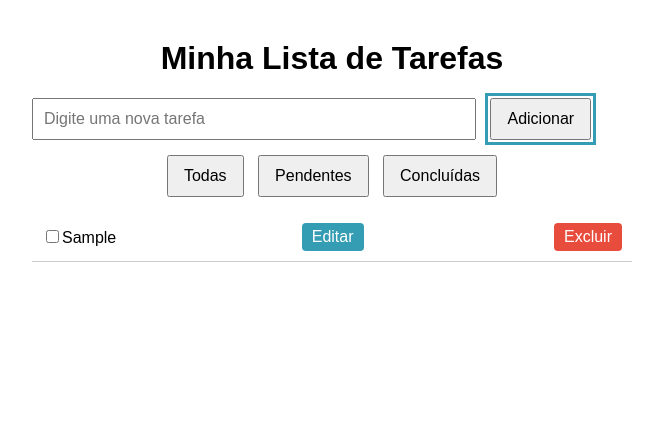
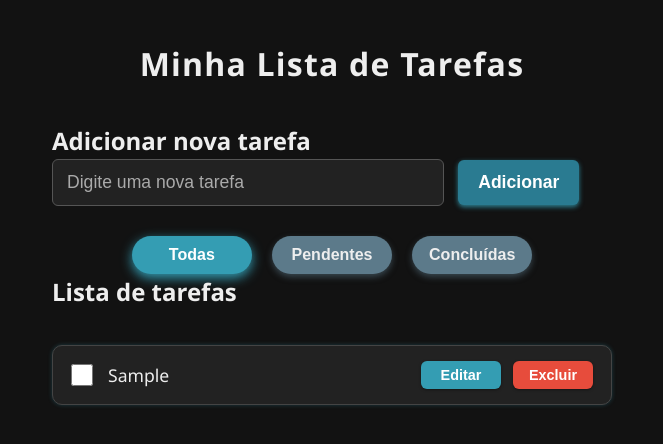
Before and after one commit to GustavoMimoso/Lista-De-Tarefas, a plain HTML site: page index.html in a window 1280 px wide. Both pictures are taken after typing "Sample" into the empty fields and a click on the button "Adicionar". Shown: the whole page, without its empty margins (308-971 px from the left). Drawn offline with Linux system fonts and the light colour scheme.

Commit message:
Versão final com fundo preto, acessibilidade e funcionalidades completas

```diff
--- a/index.html
+++ b/index.html
@@ -3,107 +3,226 @@
 <head>
   <meta charset="UTF-8" />
   <meta name="viewport" content="width=device-width, initial-scale=1" />
-  <title>Lista de Tarefas Acessível</title>
+  <title>Lista de Tarefas com Background Preto</title>
   <style>
+    /* Reset básico para margens e paddings */
+    * {
+      margin: 0;
+      padding: 0;
+      box-sizing: border-box;
+    }
+
     body {
-      font-family: Arial, sans-serif;
+      font-family: 'Segoe UI', Tahoma, Geneva, Verdana, sans-serif;
+      background: #121212; /* fundo preto escuro */
+      color: #eee;
       max-width: 600px;
       margin: 40px auto;
       padding: 0 20px;
+      line-height: 1.5;
     }
-    h1 {
+
+    header h1 {
+      text-align: center;
+      font-weight: 700;
+      color: #eee;
+      margin-bottom: 35px;
+      font-size: 2rem;
+      letter-spacing: 1.2px;
+    }
+
+    input#novaTarefa {
+      width: 70%;
+      padding: 12px 14px;
+      font-size: 1.1rem;
+      border: 1.8px solid #555;
+      border-radius: 6px;
+      background: #222;
+      color: #eee;
+      transition: border-color 0.3s ease;
+    }
+
+    input#novaTarefa::placeholder {
+      color: #aaa;
+    }
+
+    input#novaTarefa:focus {
+      border-color: #349db3;
+      outline: none;
+      box-shadow: 0 0 8px rgba(52, 157, 179, 0.7);
+      background: #2a2a2a;
+    }
+
+    button {
+      padding: 12px 20px;
+      font-size: 1.1rem;
+      border-radius: 6px;
+      border: none;
+      cursor: pointer;
+      transition: background-color 0.3s ease;
+      color: white;
+      background-color: #349db3;
+      margin-left: 10px;
+      font-weight: 600;
+      box-shadow: 0 2px 5px rgba(52, 157, 179, 0.8);
+    }
+
+    button:hover,
+    button:focus {
+      background-color: #2a7b91;
+    }
+
+    #filtros {
+      margin-top: 30px;
       text-align: center;
     }
-    #novaTarefa {
-      width: 70%;
-      padding: 10px;
-      font-size: 16px;
+
+    #filtros button {
+      width: 120px;
+      background-color: #5c7a8a;
+      margin: 0 8px;
+      font-size: 1rem;
+      padding: 10px 0;
+      border-radius: 30px;
+      box-shadow: 0 3px 6px rgba(92,122,138,0.5);
+      color: #eee;
     }
-    button {
-      padding: 10px 15px;
-      font-size: 16px;
-      margin-left: 10px;
-      cursor: pointer;
+
+    #filtros button[aria-pressed='true'] {
+      background-color: #349db3;
+      box-shadow: 0 4px 12px rgba(52, 157, 179, 1);
+      font-weight: 700;
+      color: white;
     }
-    ul {
-      list-style-type: none;
+
+    #filtros button:hover,
+    #filtros button:focus {
+      background-color: #2a7b91;
+      outline: none;
+    }
+
+    ul#listaTarefas {
+      list-style: none;
+      margin-top: 35px;
       padding-left: 0;
     }
+
     li {
-      padding: 10px;
-      border-bottom: 1px solid #ccc;
+      background: #222;
+      border-radius: 10px;
+      margin-bottom: 15px;
+      padding: 15px 18px;
+      border: 1px solid #444;
       display: flex;
+      align-items: center;
       justify-content: space-between;
-      align-items: center;
+      box-shadow: 0 0 4px rgba(52, 157, 179, 0.3);
+      transition: box-shadow 0.3s ease;
+      color: #eee;
     }
+
+    li:hover,
+    li:focus-within {
+      box-shadow: 0 0 10px rgba(52, 157, 179, 0.6);
+      outline: none;
+    }
+
     li.completed label {
       text-decoration: line-through;
-      color: gray;
+      color: #7a7a7a;
     }
+
+    label {
+      display: flex;
+      align-items: center;
+      flex-grow: 1;
+      cursor: pointer;
+      font-size: 1.1rem;
+      user-select: none;
+      color: #eee;
+    }
+
+    label input[type='checkbox'] {
+      margin-right: 15px;
+      width: 22px;
+      height: 22px;
+      cursor: pointer;
+      accent-color: #349db3;
+    }
+
+    .btn-editar,
+    .btn-remover {
+      border-radius: 6px;
+      font-size: 0.9rem;
+      padding: 6px 14px;
+      box-shadow: 0 1px 3px rgba(0, 0, 0, 0.4);
+      user-select: none;
+      width: 80px;
+      margin-left: 12px;
+      transition: background-color 0.3s ease;
+      color: white;
+    }
+
+    .btn-editar {
+      background-color: #349db3;
+    }
+
+    .btn-editar:hover,
+    .btn-editar:focus {
+      background-color: #2a7b91;
+      outline: none;
+    }
+
     .btn-remover {
       background-color: #e74c3c;
-      border: none;
-      color: white;
-      padding: 5px 10px;
-      cursor: pointer;
-      border-radius: 4px;
     }
-    .btn-editar {
-      background-color: #349db3;
-      border: none;
-      color: white;
-      padding: 5px 10px;
-      margin-left: 5px;
-      cursor: pointer;
-      border-radius: 4px;
+
+    .btn-remover:hover,
+    .btn-remover:focus {
+      background-color: #b83833;
+      outline: none;
     }
-    #filtros {
-      margin-top: 15px;
+
+    #msgErro {
+      color: #e74c3c;
+      margin-top: 10px;
+      font-weight: 700;
       text-align: center;
+      font-size: 1rem;
+      user-select: none;
     }
-    #filtros button {
-      margin: 0 5px;
-    }
-    #msgErro {
-      color: red;
-      margin-top: 5px;
-      display: none;
-      text-align: center;
-    }
-    button:focus, input:focus {
-      outline: 3px solid #349db3;
-      outline-offset: 2px;
-    }
-    .visually-hidden {
-      position: absolute !important;
-      height: 1px;
-      width: 1px;
-      overflow: hidden;
-      clip: rect(1px, 1px, 1px, 1px);
-      white-space: nowrap;
-    }
-    @media (max-width: 480px) {
+
+    @media (max-width: 600px) {
       #novaTarefa {
         width: 100%;
-        margin-bottom: 10px;
+        margin-bottom: 12px;
       }
+
       button {
         width: 100%;
         margin-left: 0;
-        margin-bottom: 10px;
+        margin-bottom: 12px;
       }
+
       #filtros button {
-        width: 30%;
-        margin: 5px 1%;
-        font-size: 14px;
+        width: 33.33%;
+        margin: 4px 0;
+        font-size: 1rem;
       }
+
       li {
         flex-direction: column;
         align-items: flex-start;
       }
-      .btn-editar, .btn-remover {
+
+      label {
+        font-size: 1rem;
+      }
+
+      .btn-editar,
+      .btn-remover {
         width: 100%;
-        margin: 5px 0 0 0;
+        margin: 6px 0 0 0;
       }
     }
   </style>
@@ -158,10 +277,12 @@
     }
 
     function atualizarEstadoFiltro() {
-      botoesFiltro.forEach(botao => {
+      botoesFiltro.forEach((botao) => {
         botao.setAttribute('aria-pressed', 'false');
       });
-      document.querySelector(`#filtros button[onclick="filtrar('${filtroAtual}')"]`).setAttribute('aria-pressed', 'true');
+      document
+        .querySelector(`#filtros button[onclick="filtrar('${filtroAtual}')"]`)
+        .setAttribute('aria-pressed', 'true');
     }
 
     function renderizarTarefas() {
@@ -204,7 +325,7 @@
           botaoExcluir.className = 'btn-remover';
           botaoExcluir.setAttribute('aria-label', `Excluir tarefa: ${tarefa.texto}`);
 
-          botaoEditar.addEventListener('click', function(e) {
+          botaoEditar.addEventListener('click', function (e) {
             e.stopPropagation();
 
             const inputEditar = document.createElement('input');
```
